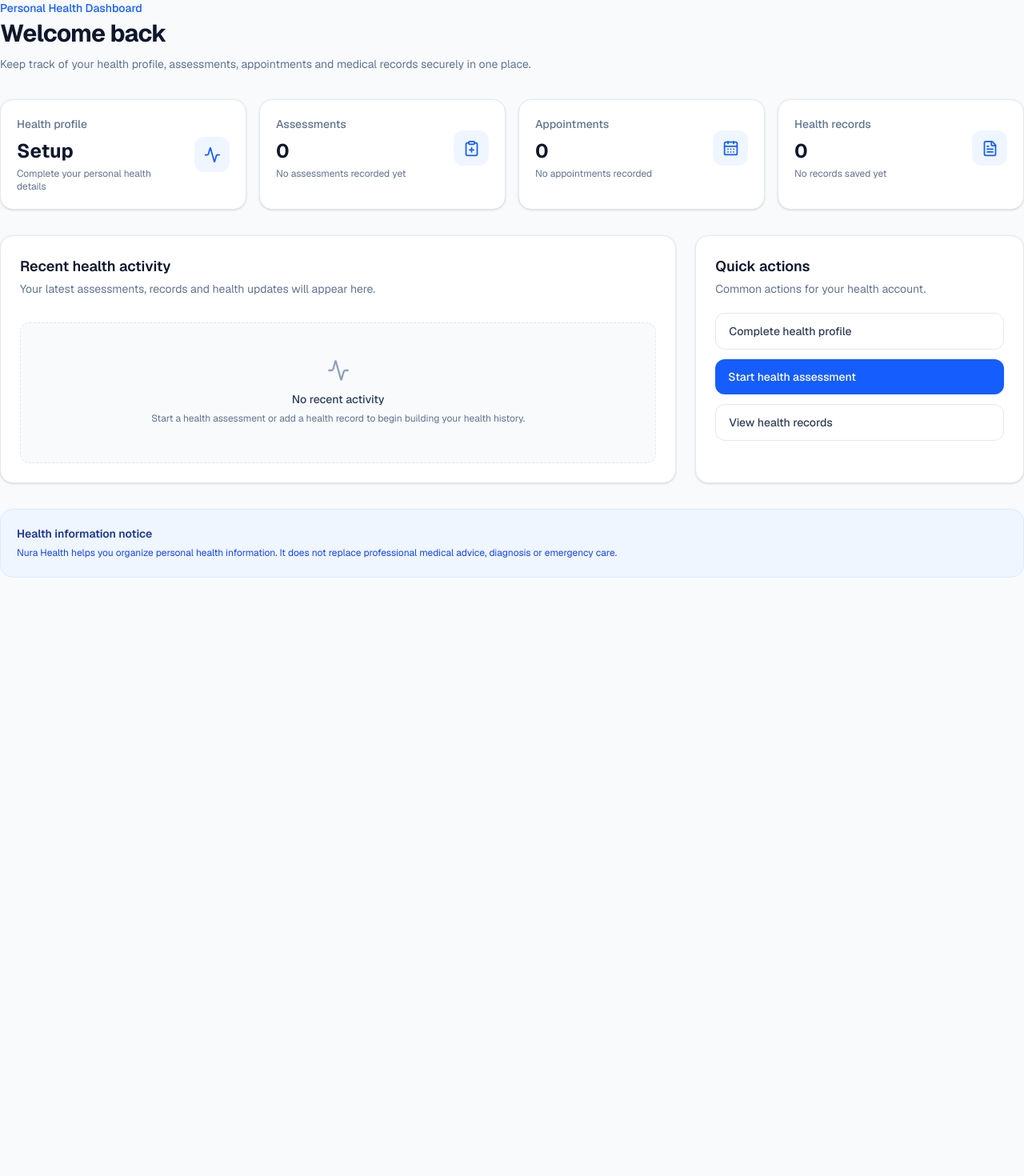
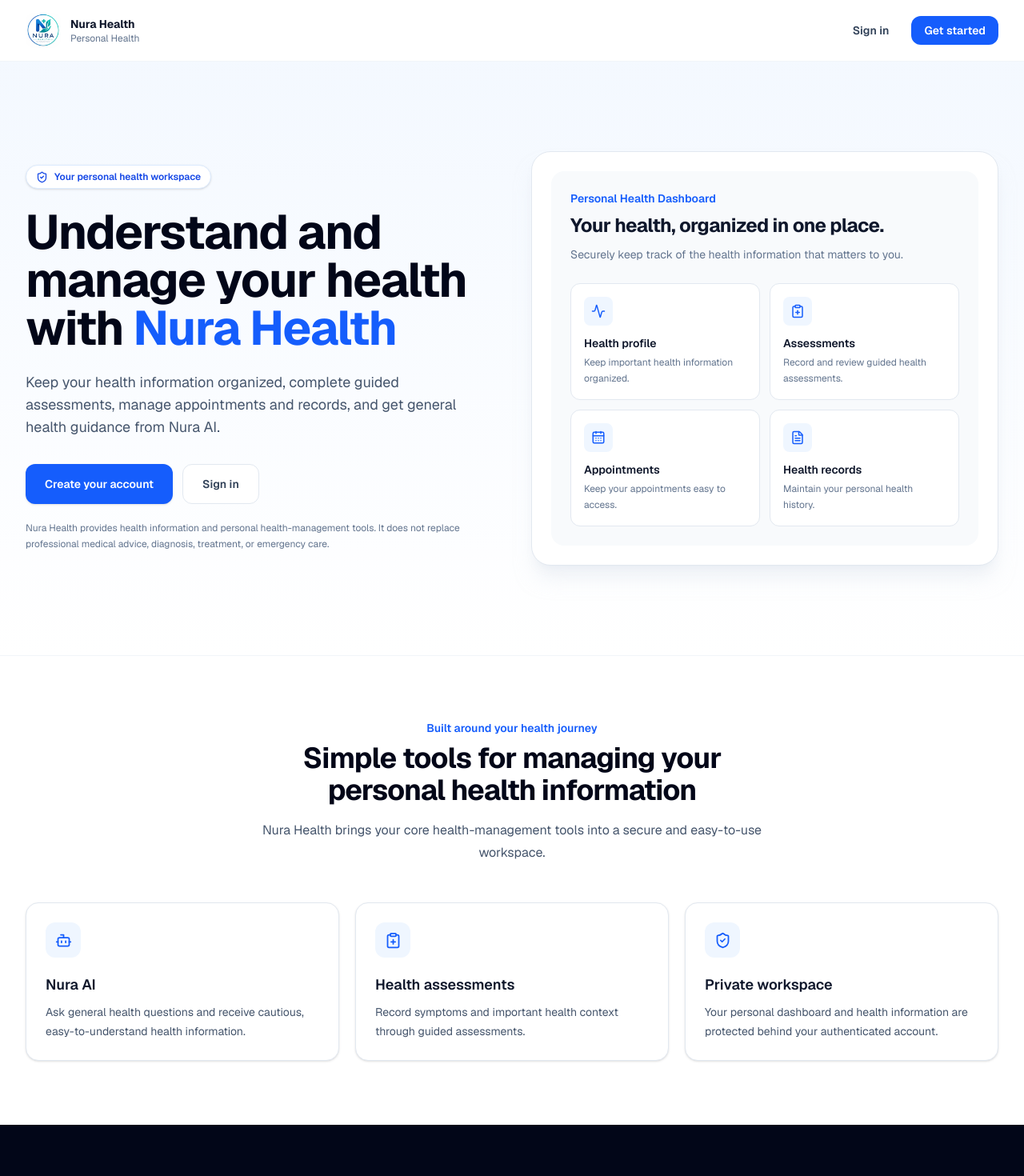
Before and after one commit to Victoressine/nura-health, a Next.js app in the folder website/: page / in a window 1280 px wide. Shown: the top 1470 px of the page at 80% size. Before the commit the page ends 800 px from the top, so only its background shows below. Built offline with nearby package versions, Linux system fonts and the light colour scheme; no server answers.

Commit message:
Restore public Nura Health homepage

```diff
--- a/website/app/page.tsx
+++ b/website/app/page.tsx
@@ -1,346 +1,332 @@
-"use client";
-
 // ==============================
 // Imports
 // ==============================
 
-import { useEffect, useState } from "react";
 import Link from "next/link";
 
-import { onAuthStateChanged } from "firebase/auth";
 import {
-  collection,
-  doc,
-  getCountFromServer,
-  getDoc,
-} from "firebase/firestore";
+  Activity,
+  Bot,
+  CalendarDays,
+  ClipboardPlus,
+  FileText,
+  ShieldCheck,
+} from "lucide-react";
 
-import { Activity, CalendarDays, ClipboardPlus, FileText } from "lucide-react";
-
-import { auth, db } from "@/lib/firebase";
-import StatCard from "@/components/dashboard/stat-card";
+import NuraLogo from "@/components/brand/nura-logo";
 
 // ==============================
-// Types
+// Home Page
 // ==============================
 
-type UserProfile = {
-  fullName?: string;
-  email?: string;
-  role?: string;
-};
-
-// ==============================
-// Dashboard Page
-// ==============================
-
-export default function DashboardPage() {
-  // ==============================
-  // State
-  // ==============================
-
-  const [profile, setProfile] = useState<UserProfile | null>(null);
-
-  const [healthProfileComplete, setHealthProfileComplete] = useState(false);
-
-  const [assessmentCount, setAssessmentCount] = useState(0);
-  const [appointmentCount, setAppointmentCount] = useState(0);
-  const [recordCount, setRecordCount] = useState(0);
-
-  const [loading, setLoading] = useState(true);
-  const [error, setError] = useState("");
-
-  // ==============================
-  // Load dashboard data
-  // ==============================
-
-  useEffect(() => {
-    const unsubscribe = onAuthStateChanged(auth, async (user) => {
-      if (!user) {
-        setLoading(false);
-        return;
-      }
-
-      try {
-        setError("");
-
-        // ==============================
-        // Production Diagnostics
-        // ==============================
-
-        console.info("Nura Firebase session", {
-          uid: user.uid,
-          email: user.email,
-          projectId: auth.app.options.projectId,
-        });
-        // ==============================
-        // Load main user profile
-        // ==============================
-
-        const userRef = doc(db, "users", user.uid);
-        const userSnapshot = await getDoc(userRef);
-
-        if (userSnapshot.exists()) {
-          setProfile(userSnapshot.data() as UserProfile);
-        }
-
-        // ==============================
-        // Check health profile
-        // ==============================
-
-        const healthProfileRef = doc(
-          db,
-          "users",
-          user.uid,
-          "healthProfile",
-          "profile",
-        );
-
-        const healthProfileSnapshot = await getDoc(healthProfileRef);
-
-        setHealthProfileComplete(healthProfileSnapshot.exists());
-
-        // ==============================
-        // Count assessments
-        // ==============================
-
-        const assessmentsRef = collection(db, "users", user.uid, "assessments");
-
-        const assessmentsSnapshot = await getCountFromServer(assessmentsRef);
-
-        setAssessmentCount(assessmentsSnapshot.data().count);
-
-        // ==============================
-        // Count appointments
-        // ==============================
-
-        const appointmentsRef = collection(
-          db,
-          "users",
-          user.uid,
-          "appointments",
-        );
-
-        const appointmentsSnapshot = await getCountFromServer(appointmentsRef);
-
-        setAppointmentCount(appointmentsSnapshot.data().count);
-
-        // ==============================
-        // Count health records
-        // ==============================
-
-        const recordsRef = collection(db, "users", user.uid, "records");
-
-        const recordsSnapshot = await getCountFromServer(recordsRef);
-
-        setRecordCount(recordsSnapshot.data().count);
-      } catch (error) {
-        console.error("Unable to load dashboard data:", error);
-
-        setError("We could not load your dashboard information.");
-      } finally {
-        setLoading(false);
-      }
-    });
-
-    return unsubscribe;
-  }, []);
-
-  // ==============================
-  // Loading state
-  // ==============================
-
-  if (loading) {
-    return (
-      <section>
-        <div className="rounded-2xl border border-slate-200 bg-white p-6 shadow-sm">
-          <p className="text-sm text-slate-500">
-            Loading your health dashboard...
-          </p>
-        </div>
-      </section>
-    );
-  }
-
-  // ==============================
-  // Dashboard UI
-  // ==============================
-
+export default function HomePage() {
   return (
-    <section className="space-y-8">
+    <main className="min-h-screen bg-white text-slate-900">
       {/* ==============================
-          Welcome section
+          Header
       ============================== */}
 
-      <div>
-        <p className="text-sm font-medium text-blue-600">
-          Personal Health Dashboard
-        </p>
+      <header className="border-b border-slate-100 bg-white">
+        <div className="mx-auto flex max-w-7xl items-center justify-between px-4 py-4 sm:px-6 lg:px-8">
+          <Link
+            href="/"
+            className="flex items-center"
+            aria-label="Nura Health home"
+          >
+            <NuraLogo />
+          </Link>
 
-        <h1 className="mt-1 text-3xl font-bold tracking-tight text-slate-900">
-          Welcome back
-          {profile?.fullName ? `, ${profile.fullName}` : ""}
-        </h1>
+          <div className="flex items-center gap-3">
+            <Link
+              href="/login"
+              className="rounded-xl px-4 py-2 text-sm font-semibold text-slate-700 transition hover:bg-slate-50"
+            >
+              Sign in
+            </Link>
 
-        <p className="mt-2 max-w-2xl text-sm leading-6 text-slate-500">
-          Keep track of your health profile, assessments, appointments and
-          medical records securely in one place.
-        </p>
-      </div>
+            <Link
+              href="/signup"
+              className="rounded-xl bg-blue-600 px-4 py-2 text-sm font-semibold text-white transition hover:bg-blue-700 focus:outline-none focus:ring-4 focus:ring-blue-100"
+            >
+              Get started
+            </Link>
+          </div>
+        </div>
+      </header>
 
       {/* ==============================
-          Error state
+          Hero
       ============================== */}
 
-      {error && (
-        <div className="rounded-xl border border-red-100 bg-red-50 p-4">
-          <p className="text-sm text-red-700">{error}</p>
-        </div>
-      )}
+      <section className="bg-gradient-to-b from-blue-50/70 to-white">
+        <div className="mx-auto grid max-w-7xl gap-12 px-4 py-20 sm:px-6 sm:py-24 lg:grid-cols-2 lg:items-center lg:px-8 lg:py-28">
+          <div>
+            <div className="inline-flex items-center gap-2 rounded-full border border-blue-100 bg-white px-3 py-1.5 text-xs font-semibold text-blue-700 shadow-sm">
+              <ShieldCheck
+                size={15}
+                aria-hidden="true"
+              />
 
-      {/* ==============================
-          Overview cards
-      ============================== */}
-      <div className="grid gap-4 sm:grid-cols-2 xl:grid-cols-4">
-        <StatCard
-          title="Health profile"
-          value={healthProfileComplete ? "Complete" : "Setup"}
-          helper={
-            healthProfileComplete
-              ? "Your health profile is available"
-              : "Complete your personal health details"
-          }
-          icon={Activity}
-          href="/dashboard/profile"
-        />
+              Your personal health workspace
+            </div>
 
-        <StatCard
-          title="Assessments"
-          value={assessmentCount.toString()}
-          helper={
-            assessmentCount === 0
-              ? "No assessments recorded yet"
-              : `${assessmentCount} assessment${
-                  assessmentCount === 1 ? "" : "s"
-                } saved`
-          }
-          icon={ClipboardPlus}
-          href="/dashboard/assessment"
-        />
+            <h1 className="mt-6 max-w-2xl text-4xl font-bold tracking-tight text-slate-950 sm:text-5xl lg:text-6xl">
+              Understand and manage your health with
+              <span className="text-blue-600">
+                {" "}
+                Nura Health
+              </span>
+            </h1>
 
-        <StatCard
-          title="Appointments"
-          value={appointmentCount.toString()}
-          helper={
-            appointmentCount === 0
-              ? "No appointments recorded"
-              : `${appointmentCount} appointment${
-                  appointmentCount === 1 ? "" : "s"
-                } recorded`
-          }
-          icon={CalendarDays}
-          href="/dashboard/appointments"
-        />
+            <p className="mt-6 max-w-xl text-base leading-7 text-slate-600 sm:text-lg">
+              Keep your health information organized, complete guided
+              assessments, manage appointments and records, and get general
+              health guidance from Nura AI.
+            </p>
 
-        <StatCard
-          title="Health records"
-          value={recordCount.toString()}
-          helper={
-            recordCount === 0
-              ? "No records saved yet"
-              : `${recordCount} health record${
-                  recordCount === 1 ? "" : "s"
-                } available`
-          }
-          icon={FileText}
-          href="/dashboard/records"
-        />
-      </div>
-      {/* ==============================
-          Main dashboard grid
-      ============================== */}
+            <div className="mt-8 flex flex-col gap-3 sm:flex-row">
+              <Link
+                href="/signup"
+                className="inline-flex items-center justify-center rounded-xl bg-blue-600 px-6 py-3.5 text-sm font-semibold text-white shadow-sm transition hover:bg-blue-700 focus:outline-none focus:ring-4 focus:ring-blue-100"
+              >
+                Create your account
+              </Link>
 
-      <div className="grid gap-6 xl:grid-cols-3">
-        {/* Recent activity */}
+              <Link
+                href="/login"
+                className="inline-flex items-center justify-center rounded-xl border border-slate-200 bg-white px-6 py-3.5 text-sm font-semibold text-slate-700 transition hover:bg-slate-50 focus:outline-none focus:ring-4 focus:ring-slate-100"
+              >
+                Sign in
+              </Link>
+            </div>
 
-        <div className="rounded-2xl border border-slate-200 bg-white p-6 shadow-sm xl:col-span-2">
-          <h2 className="text-lg font-semibold text-slate-900">
-            Recent health activity
-          </h2>
+            <p className="mt-5 text-xs leading-5 text-slate-500">
+              Nura Health provides health information and personal
+              health-management tools. It does not replace professional
+              medical advice, diagnosis, treatment, or emergency care.
+            </p>
+          </div>
 
-          <p className="mt-1 text-sm text-slate-500">
-            Your latest assessments, records and health updates will appear
-            here.
-          </p>
+          {/* ==============================
+              Product Preview
+          ============================== */}
 
-          <div className="mt-8 flex min-h-44 items-center justify-center rounded-xl border border-dashed border-slate-200 bg-slate-50 p-6">
-            <div className="text-center">
-              <Activity className="mx-auto text-slate-400" size={28} />
-
-              <p className="mt-3 text-sm font-medium text-slate-700">
-                No recent activity
+          <div className="rounded-3xl border border-slate-200 bg-white p-5 shadow-xl shadow-slate-200/50 sm:p-6">
+            <div className="rounded-2xl bg-slate-50 p-5 sm:p-6">
+              <p className="text-sm font-semibold text-blue-600">
+                Personal Health Dashboard
               </p>
 
-              <p className="mt-1 text-xs leading-5 text-slate-500">
-                Start a health assessment or add a health record to begin
-                building your health history.
+              <h2 className="mt-2 text-2xl font-bold tracking-tight text-slate-900">
+                Your health, organized in one place.
+              </h2>
+
+              <p className="mt-2 text-sm leading-6 text-slate-500">
+                Securely keep track of the health information that matters
+                to you.
               </p>
+
+              <div className="mt-6 grid gap-3 sm:grid-cols-2">
+                <FeatureCard
+                  icon={Activity}
+                  title="Health profile"
+                  description="Keep important health information organized."
+                />
+
+                <FeatureCard
+                  icon={ClipboardPlus}
+                  title="Assessments"
+                  description="Record and review guided health assessments."
+                />
+
+                <FeatureCard
+                  icon={CalendarDays}
+                  title="Appointments"
+                  description="Keep your appointments easy to access."
+                />
+
+                <FeatureCard
+                  icon={FileText}
+                  title="Health records"
+                  description="Maintain your personal health history."
+                />
+              </div>
             </div>
           </div>
         </div>
+      </section>
 
-        {/* Quick actions */}
+      {/* ==============================
+          Features
+      ============================== */}
 
-        <div className="rounded-2xl border border-slate-200 bg-white p-6 shadow-sm">
-          <h2 className="text-lg font-semibold text-slate-900">
-            Quick actions
-          </h2>
+      <section className="border-t border-slate-100 bg-white">
+        <div className="mx-auto max-w-7xl px-4 py-20 sm:px-6 lg:px-8">
+          <div className="mx-auto max-w-2xl text-center">
+            <p className="text-sm font-semibold text-blue-600">
+              Built around your health journey
+            </p>
 
-          <p className="mt-1 text-sm text-slate-500">
-            Common actions for your health account.
-          </p>
+            <h2 className="mt-2 text-3xl font-bold tracking-tight text-slate-950 sm:text-4xl">
+              Simple tools for managing your personal health information
+            </h2>
 
-          <div className="mt-5 space-y-3">
-            <Link
-              href="/dashboard/profile"
-              className="block rounded-xl border border-slate-200 px-4 py-3 text-sm font-medium text-slate-700 transition hover:bg-slate-50"
-            >
-              {healthProfileComplete
-                ? "Update health profile"
-                : "Complete health profile"}
-            </Link>
+            <p className="mt-4 text-base leading-7 text-slate-600">
+              Nura Health brings your core health-management tools into a
+              secure and easy-to-use workspace.
+            </p>
+          </div>
+
+          <div className="mt-12 grid gap-5 md:grid-cols-3">
+            <InfoCard
+              icon={Bot}
+              title="Nura AI"
+              description="Ask general health questions and receive cautious, easy-to-understand health information."
+            />
+
+            <InfoCard
+              icon={ClipboardPlus}
+              title="Health assessments"
+              description="Record symptoms and important health context through guided assessments."
+            />
+
+            <InfoCard
+              icon={ShieldCheck}
+              title="Private workspace"
+              description="Your personal dashboard and health information are protected behind your authenticated account."
+            />
+          </div>
+        </div>
+      </section>
+
+      {/* ==============================
+          CTA
+      ============================== */}
+
+      <section className="bg-slate-950">
+        <div className="mx-auto max-w-7xl px-4 py-16 sm:px-6 lg:px-8">
+          <div className="flex flex-col items-start justify-between gap-8 md:flex-row md:items-center">
+            <div>
+              <h2 className="text-3xl font-bold tracking-tight text-white">
+                Start managing your health information today.
+              </h2>
+
+              <p className="mt-3 max-w-2xl text-sm leading-6 text-slate-300">
+                Create your Nura Health account and access your personal
+                health dashboard.
+              </p>
+            </div>
 
             <Link
-              href="/dashboard/assessment"
-              className="block rounded-xl bg-blue-600 px-4 py-3 text-sm font-medium text-white transition hover:bg-blue-700"
+              href="/signup"
+              className="shrink-0 rounded-xl bg-white px-6 py-3.5 text-sm font-semibold text-slate-900 transition hover:bg-slate-100 focus:outline-none focus:ring-4 focus:ring-white/20"
             >
-              Start health assessment
-            </Link>
-
-            <Link
-              href="/dashboard/records"
-              className="block rounded-xl border border-slate-200 px-4 py-3 text-sm font-medium text-slate-700 transition hover:bg-slate-50"
-            >
-              View health records
+              Get started
             </Link>
           </div>
         </div>
+      </section>
+
+      {/* ==============================
+          Footer
+      ============================== */}
+
+      <footer className="border-t border-slate-200 bg-white">
+        <div className="mx-auto flex max-w-7xl flex-col gap-3 px-4 py-8 text-xs text-slate-500 sm:px-6 md:flex-row md:items-center md:justify-between lg:px-8">
+          <p>
+            © {new Date().getFullYear()} Nura Health.
+          </p>
+
+          <p>
+            General health information only — not a substitute for
+            professional medical care.
+          </p>
+        </div>
+      </footer>
+    </main>
+  );
+}
+
+// ==============================
+// Feature Card
+// ==============================
+
+type FeatureCardProps = {
+  icon: React.ComponentType<{
+    size?: number;
+    className?: string;
+    "aria-hidden"?:
+      | boolean
+      | "true"
+      | "false";
+  }>;
+  title: string;
+  description: string;
+};
+
+function FeatureCard({
+  icon: Icon,
+  title,
+  description,
+}: FeatureCardProps) {
+  return (
+    <div className="rounded-xl border border-slate-200 bg-white p-4">
+      <div className="flex h-9 w-9 items-center justify-center rounded-lg bg-blue-50 text-blue-600">
+        <Icon
+          size={18}
+          aria-hidden="true"
+        />
       </div>
 
-      {/* ==============================
-          Medical notice
-      ============================== */}
+      <p className="mt-3 text-sm font-semibold text-slate-900">
+        {title}
+      </p>
 
-      <div className="rounded-2xl border border-blue-100 bg-blue-50 p-5">
-        <p className="text-sm font-semibold text-blue-900">
-          Health information notice
-        </p>
-
-        <p className="mt-1 text-xs leading-5 text-blue-700">
-          Nura Health helps you organize personal health information. It does
-          not replace professional medical advice, diagnosis or emergency care.
-        </p>
-      </div>
-    </section>
+      <p className="mt-1 text-xs leading-5 text-slate-500">
+        {description}
+      </p>
+    </div>
   );
 }
+
+// ==============================
+// Information Card
+// ==============================
+
+type InfoCardProps = {
+  icon: React.ComponentType<{
+    size?: number;
+    className?: string;
+    "aria-hidden"?:
+      | boolean
+      | "true"
+      | "false";
+  }>;
+  title: string;
+  description: string;
+};
+
+function InfoCard({
+  icon: Icon,
+  title,
+  description,
+}: InfoCardProps) {
+  return (
+    <div className="rounded-2xl border border-slate-200 bg-white p-6 shadow-sm">
+      <div className="flex h-11 w-11 items-center justify-center rounded-xl bg-blue-50 text-blue-600">
+        <Icon
+          size={21}
+          aria-hidden="true"
+        />
+      </div>
+
+      <h3 className="mt-5 text-lg font-semibold text-slate-900">
+        {title}
+      </h3>
+
+      <p className="mt-2 text-sm leading-6 text-slate-600">
+        {description}
+      </p>
+    </div>
+  );
+}
```
